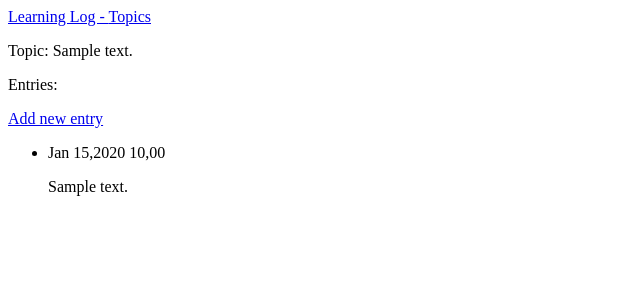
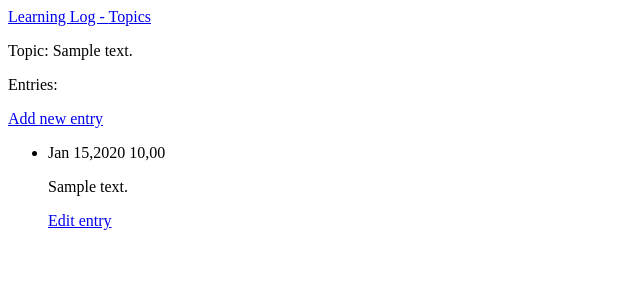
Before and after one commit to artumarinn/learning_log, a Django app: page /topics/1/ in a window 1280 px wide. Shown: the top 300 px of the page, without its empty margins (0-640 px from the left). Run offline with Django 5.2, Linux system fonts and the light colour scheme; tables that the repository leaves empty hold one stand-in row (values such as "Sample post").

Commit message:
edit entry

```diff
--- a/learning_logs/templates/learning_logs/topic.html
+++ b/learning_logs/templates/learning_logs/topic.html
@@ -13,6 +13,8 @@
       <li>
         <p>{{ entry.date_added|date:'M d,Y H,i'}}</p>
         <p>{{ entry.text|linebreaks }}</p>
+        <p><a href="{% url 'learning_logs:edit_entry' entry.id %}">
+          Edit entry</a></p>
       </li>
     {% empty %}
     <li>There are no entries for this topic yet.</li>
--- a/learning_logs/urls.py
+++ b/learning_logs/urls.py
@@ -15,4 +15,6 @@ urlpatterns = [
     path('new_topic/', views.new_topic, name='new_topic'),
     # Pagina para añadir una entrada nueva.
     path('new_entry/<int:topic_id>/', views.new_entry, name='new_entry'),
+    # Pagina para editar entradas
+    path('edit_entry/<int:entry_id>/', views.edit_entry, name='edit_entry'),
 ]
--- a/learning_logs/views.py
+++ b/learning_logs/views.py
@@ -1,5 +1,5 @@
 from django.shortcuts import render, redirect # Muestra las respuesta de los datos proporcionados por las vistas
-from .models import Topic
+from .models import Topic, Entry
 from .forms import TopicForm, EntryForm
 
 def index(request):
@@ -55,3 +55,22 @@ def new_entry(request, topic_id):
     # Muestra un formulario en blanco o no valido.
     context = {'topic': topic, 'form' : form}
     return render(request, 'learning_logs/new_entry.html', context)
+
+def edit_entry(request, entry_id):
+    "Editar una entrada existente"
+    entry = Entry.objects.get(id=entry_id)
+    topic = entry.topic
+
+    if request.method != 'POST':
+       # Solicitud inicial; prerrellena el formulario con la entrada actual.
+       form = EntryForm(instance=entry) # instance=entry, permite visualizar los datos del formulario y podra editarlos
+    else:
+       # Datos POST enviados; procesar datos.
+       form = EntryForm(instance=entry, data=request.POST)
+
+    if form.is_valid():
+       form.save()
+       return redirect('learning_logs:topic', topic_id=topic.id)
+
+    context = {'entry': entry, 'topic': topic, 'form': form}
+    return render(request, 'learning_logs/edit_entry.html', context)
```
Also changed, not shown: learning_logs/templates/learning_logs/edit_entry.html (added, +13 -0 lines).
